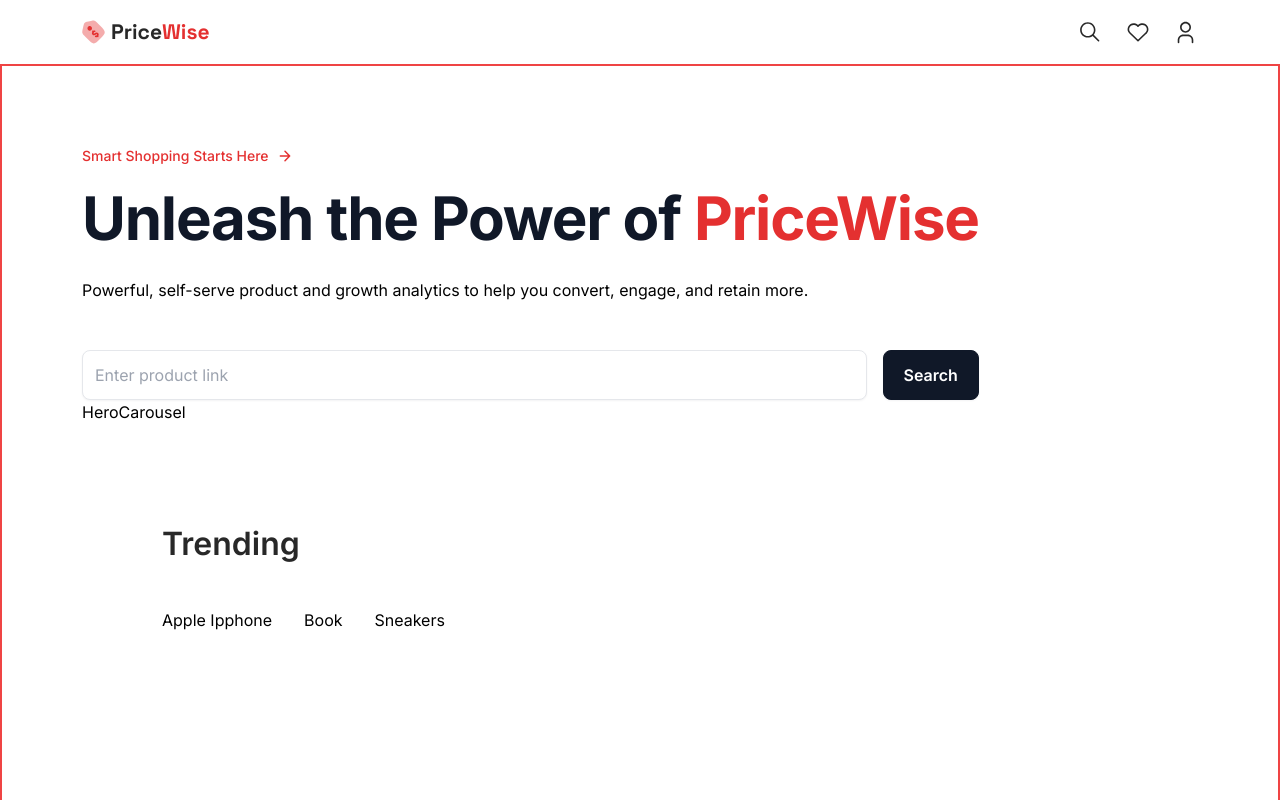
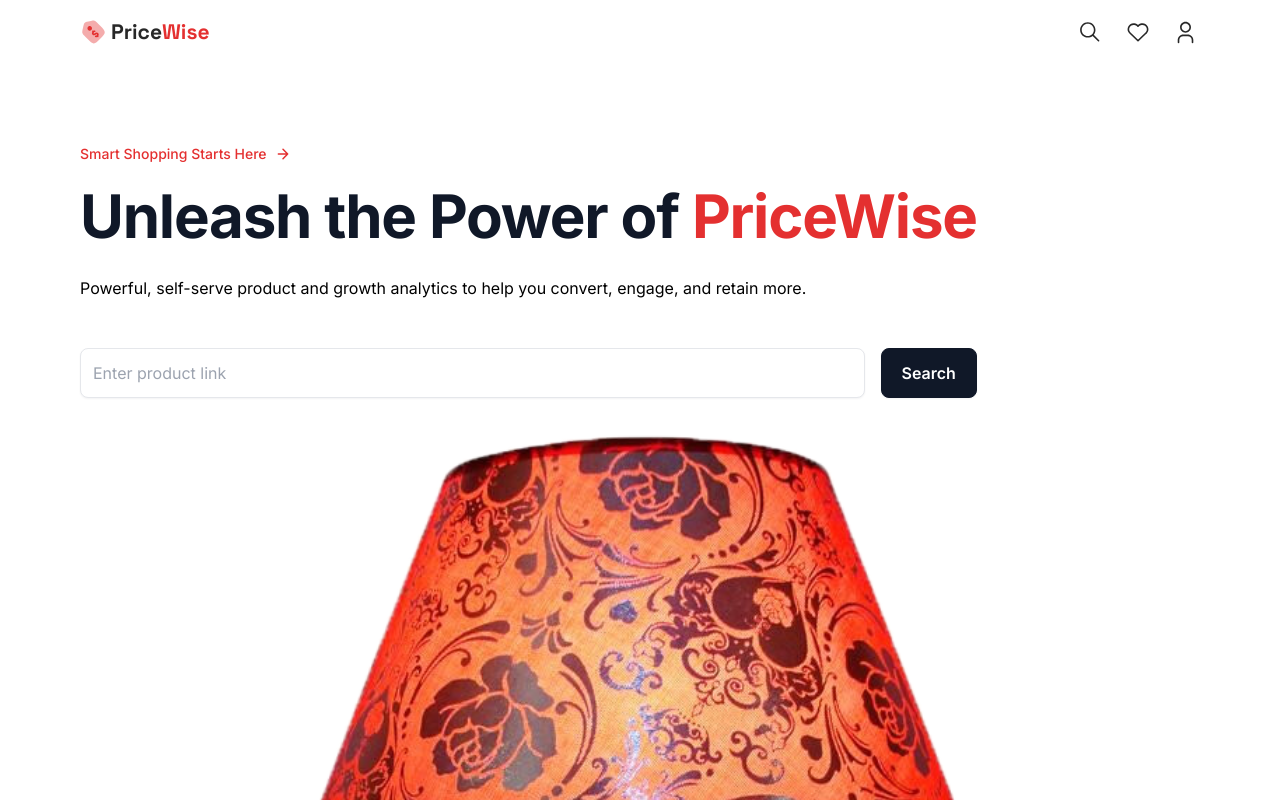
Before and after one commit to Kanisevsky/web_scrapper, a Next.js app: page / in a window 1280 px wide. Shown: the top 800 px of the page. Built offline with nearby package versions, Linux system fonts and the light colour scheme.

Commit message:
HeroCarousel

```diff
--- a/app/page.tsx
+++ b/app/page.tsx
@@ -5,7 +5,7 @@
  const Home = () => {
   return (
    <>
-    <section className="px-6 md:px-20 py-20 border-2 border-red-500">
+    <section className="px-6 md:px-20 py-20">
        <div className="flex max-xl:flex-col gap-16">
         <div className="flex flex-col justify-center">
           <p className="small-text">Smart Shopping Starts Here
@@ -25,7 +25,7 @@
           <h2 className="section-text">Trending</h2>
           <div className="flex flex-wrap gap-x-8 gap-y-16">
             {["Apple Ipphone", "Book", "Sneakers"].map((product) => (
-              <div>{product}</div>
+              <div key={product}>{product}</div>
             ))}
           </div>
        </section>
--- a/components/HeroCarousel.tsx
+++ b/components/HeroCarousel.tsx
@@ -1,10 +1,30 @@
-import React from 'react'
+"use client"
+import "react-responsive-carousel/lib/styles/carousel.min.css"; // requires a loader
+import { Carousel } from 'react-responsive-carousel';
+import Image from "next/image";
+
+const heroImages = [
+  {imgUrl: "/assets/images/hero-1.svg", alt:"smart watch"},
+  {imgUrl: "/assets/images/hero-2.svg", alt:"bag"},
+  {imgUrl: "/assets/images/hero-3.svg", alt:"lamp"},
+  {imgUrl: "/assets/images/hero-4.svg", alt:"air fryer"},
+  {imgUrl: "/assets/images/hero-5.svg", alt:"chair"}
+]
 
 function HeroCarousel() {
   return (
-    <div>
-      HeroCarousel
-    </div>
+    <Carousel
+      showThumbs={false}
+      autoPlay
+      infiniteLoop
+      interval={2000}
+      showArrows={false}
+      showStatus={false}
+    >
+      {heroImages.map((image) => (
+        <Image src={image.imgUrl} alt={image.alt} width={484} height={484} className="object-contain" key={image.alt}/>
+      ))}
+    </Carousel>
   )
 }
 
```
Also changed, not shown: package.json (+4 -3 lines), 1 other file (tests, documents, lock files or other folders).
